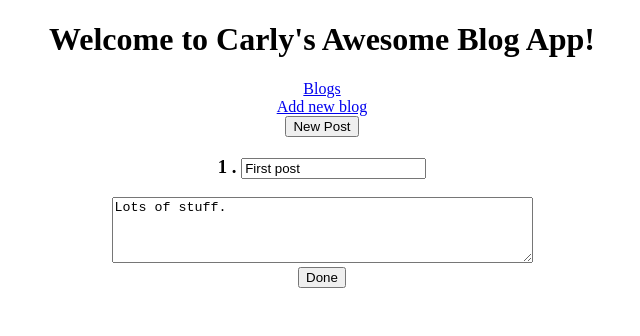
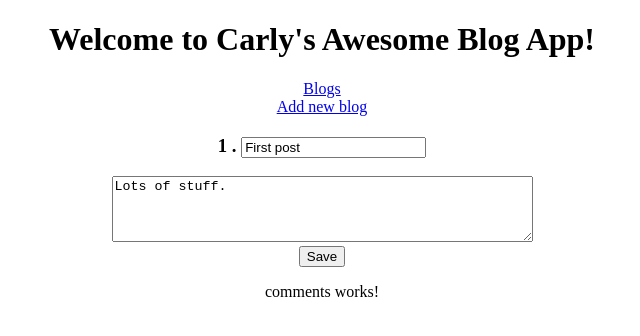
Before and after one commit to cthelander/learn-angular, an Angular app in the folder blogs/: page /edit/1 in a window 1280 px wide. Shown: the top 336 px of the page, without its empty margins (318-958 px from the left). Built offline with nearby package versions, Linux system fonts and the light colour scheme.

Commit message:
can now add lots of new blogs and the all save

```diff
--- a/blogs/src/app/app.component.html
+++ b/blogs/src/app/app.component.html
@@ -6,7 +6,7 @@
     <a routerLink="/blogs">Blogs</a>
   </nav>
    <nav>
-    <a routerLink="/edit">Add new blog</a>
+    <a routerLink="/edit/{{newEntryId}}">Add new blog</a>
   </nav>
   <router-outlet>
   </router-outlet>
--- a/blogs/src/app/app.component.ts
+++ b/blogs/src/app/app.component.ts
@@ -1,4 +1,6 @@
-import { Component } from '@angular/core';
+import { Component, OnInit } from '@angular/core';
+import { BlogService } from './blog.service';
+import { Entry } from './blog-entry';
 
 @Component({
   selector: 'app-root',
@@ -6,5 +8,23 @@ import { Component } from '@angular/core';
   styleUrls: ['./app.component.css']
 })
 export class AppComponent {
-  title = "Carly's Awesome Blog App";
+
+  entries: Entry[];
+  newEntryId: number;
+
+  getNewEntryId(): void {
+      this.entries = this.blogService.getEntries();
+      this.newEntryId = this.entries.length + 1;
+  }
+
+  ngOnInit() {
+    this.getNewEntryId();
+  }
+
+ title = "Carly's Awesome Blog App";
+
+ constructor(
+    private blogService: BlogService,
+  ) {}
+
 }
--- a/blogs/src/app/blog.service.ts
+++ b/blogs/src/app/blog.service.ts
@@ -1,13 +1,26 @@
 import { Injectable } from '@angular/core';
 import { Entry } from './blog-entry';
-import { ENTRIES } from './entry-list';
+//import { ENTRIES } from './entry-list';
 
 @Injectable()
 export class BlogService {
 
-  constructor() { }
+  entries: Entry[];
 
+  constructor() {
+    this.entries = [
+      { id: 1, title: "First post", post: "Lots of stuff."},
+      { id: 2, title: "Second post", post: "More interesting stuff."},
+      { id: 3, title: "New post", post: "Really neat stuff."},
+      { id: 4, title: "Another post", post: "Less important stuff."},
+      { id: 5, title: "Last post", post: "Still more stuff to talk about."}
+    ];
+  }
+
+  addEntry (newEntry: Entry): void {
+    this.entries.push(newEntry);
+  }
   getEntries(): Entry[] {
-      return ENTRIES;
+      return this.entries;
   }
 }
--- a/blogs/src/app/blog/blog.component.ts
+++ b/blogs/src/app/blog/blog.component.ts
@@ -1,6 +1,6 @@
 import { Component, OnInit, ViewEncapsulation } from '@angular/core';
 import { Entry } from '../blog-entry';
-import { ENTRIES } from '../entry-list';
+//import { ENTRIES } from '../entry-list';
 
 import { BlogService } from '../blog.service';
 
--- a/blogs/src/app/edit-page/edit-page.component.html
+++ b/blogs/src/app/edit-page/edit-page.component.html
@@ -1,9 +1,5 @@
 <div class="actions">
-  <button (click)="addEntry()">
-    New Post
-  </button>
-
-  <div *ngIf="selectedEntry">
+ <div *ngIf="selectedEntry">
     <h3>
         {{ selectedEntry.id }}
         .
@@ -14,8 +10,11 @@
        [(ngModel)]="selectedEntry.post" placeholder="post">
        </textarea>
     </div>
-    <button (click)="doneEditing()">
-      Done
+    <button (click)="doneEditing()"
+    routerLink="/blogs">
+      Save
     </button>
   </div>
+  <app-comments>
+  </app-comments>
 </div>
--- a/blogs/src/app/edit-page/edit-page.component.ts
+++ b/blogs/src/app/edit-page/edit-page.component.ts
@@ -1,9 +1,10 @@
 import { Component, OnInit, ViewEncapsulation, Input} from '@angular/core';
 import { Entry } from '../blog-entry';
-import { ENTRIES } from '../entry-list';
+//import { ENTRIES } from '../entry-list';
 import { BlogService } from '../blog.service';
 import { ActivatedRoute } from '@angular/router';
 import { Location } from '@angular/common';
+import { AppComponent } from '../app.component';
 
 @Component({
   selector: 'app-edit-page',
@@ -15,26 +16,28 @@ export class EditPageComponent implements OnInit {
 
   entries: Entry[];
   selectedEntry: Entry;
+  newEntry: Entry;
 
   addEntry(): void {
-    let newEntry = new Entry;
-    this.entries.push(newEntry);
-    newEntry.id = this.entries.length;
-    this.selectedEntry = newEntry;
+    this.newEntry = new Entry;
+    //this.entries.push(newEntry);
+    this.newEntry.id = this.entries.length + 1;
+    this.selectedEntry = this.newEntry;
   }
+
   doneEditing(): void {
-      this.selectedEntry = null;
+    this.selectedEntry = null;
+    if(this.newEntry != null) {
+      this.appComponent.getNewEntryId();
+      this.blogService.addEntry(this.newEntry);
+      this.getEntries();
+      this.newEntry = null;
+    }
   }
 
   getEntries(): void {
-      this.entries = this.blogService.getEntries();
+    this.entries = this.blogService.getEntries();
   }
-
-  constructor(
-    private route: ActivatedRoute,
-    private blogService: BlogService,
-    private location: Location
-  ) {}
 
   ngOnInit() {
     this.getEntries();
@@ -44,6 +47,16 @@ export class EditPageComponent implements OnInit {
   getEntry() {
     const id = +this.route.snapshot.paramMap.get('id');
     this.selectedEntry = this.entries.find(x => x.id == id);
+    if(id > this.entries.length) {
+      this.addEntry();
+    }
   }
 
+  constructor(
+    private route: ActivatedRoute,
+    private blogService: BlogService,
+    private location: Location,
+    private appComponent: AppComponent
+  ) {}
+
 }
```
